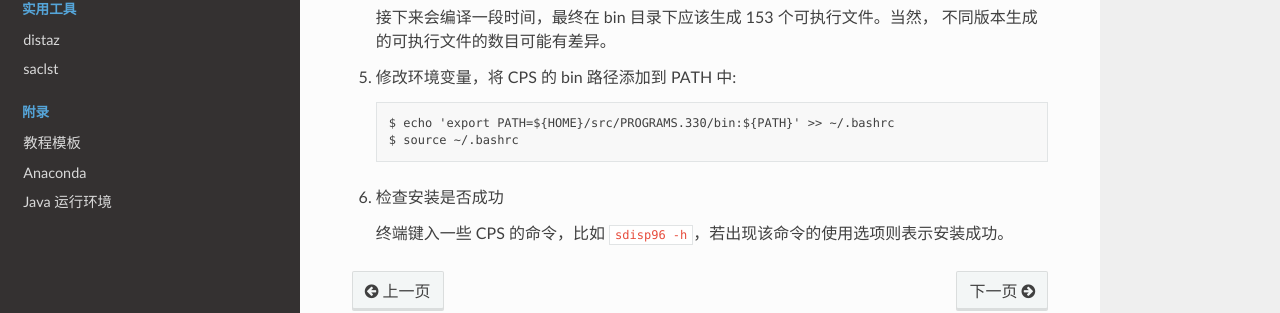
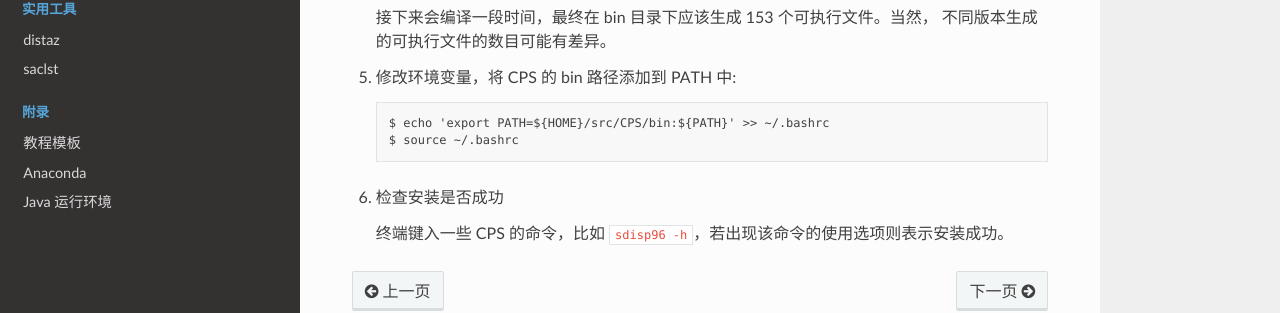
Before and after one commit to seismo-learn/software, a Sphinx documentation site: the page built from source/cps/install.rst, in a window 1280 px wide and 900 px high, scrolled down 741 px. Shown: the part 454-767 px from the top of the window. Built offline with Sphinx 7.4.7 and the Read the Docs theme 2.0.0, drawn with Linux system fonts in a browser that asks for light colours.

Commit message:
Fix CPS path

```diff
--- a/source/cps/install.rst
+++ b/source/cps/install.rst
@@ -54,7 +54,7 @@
 
 5.  修改环境变量，将 CPS 的 bin 路径添加到 PATH 中::
 
-        $ echo 'export PATH=${HOME}/src/PROGRAMS.330/bin:${PATH}' >> ~/.bashrc
+        $ echo 'export PATH=${HOME}/src/CPS/bin:${PATH}' >> ~/.bashrc
         $ source ~/.bashrc
 
 6.  检查安装是否成功
```
